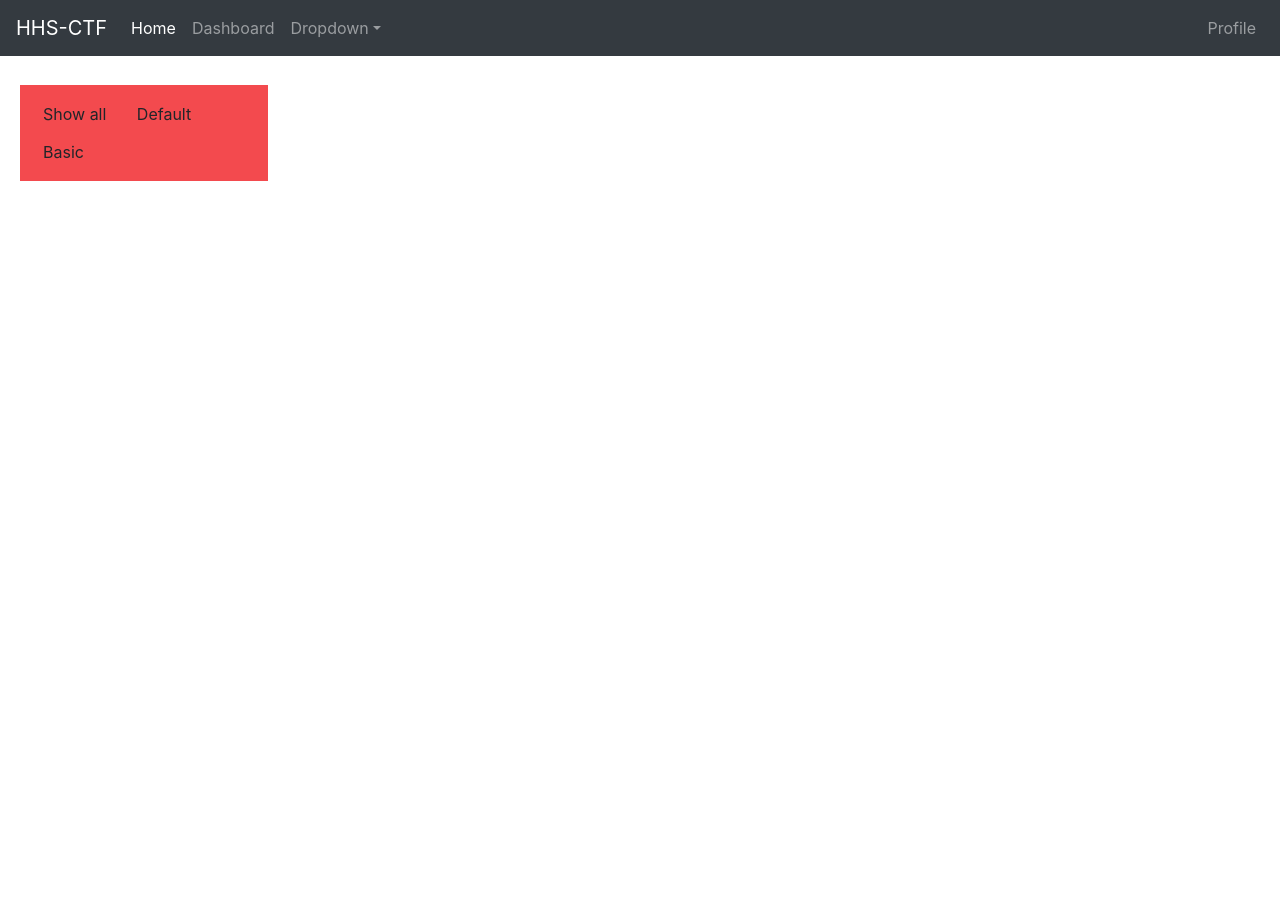
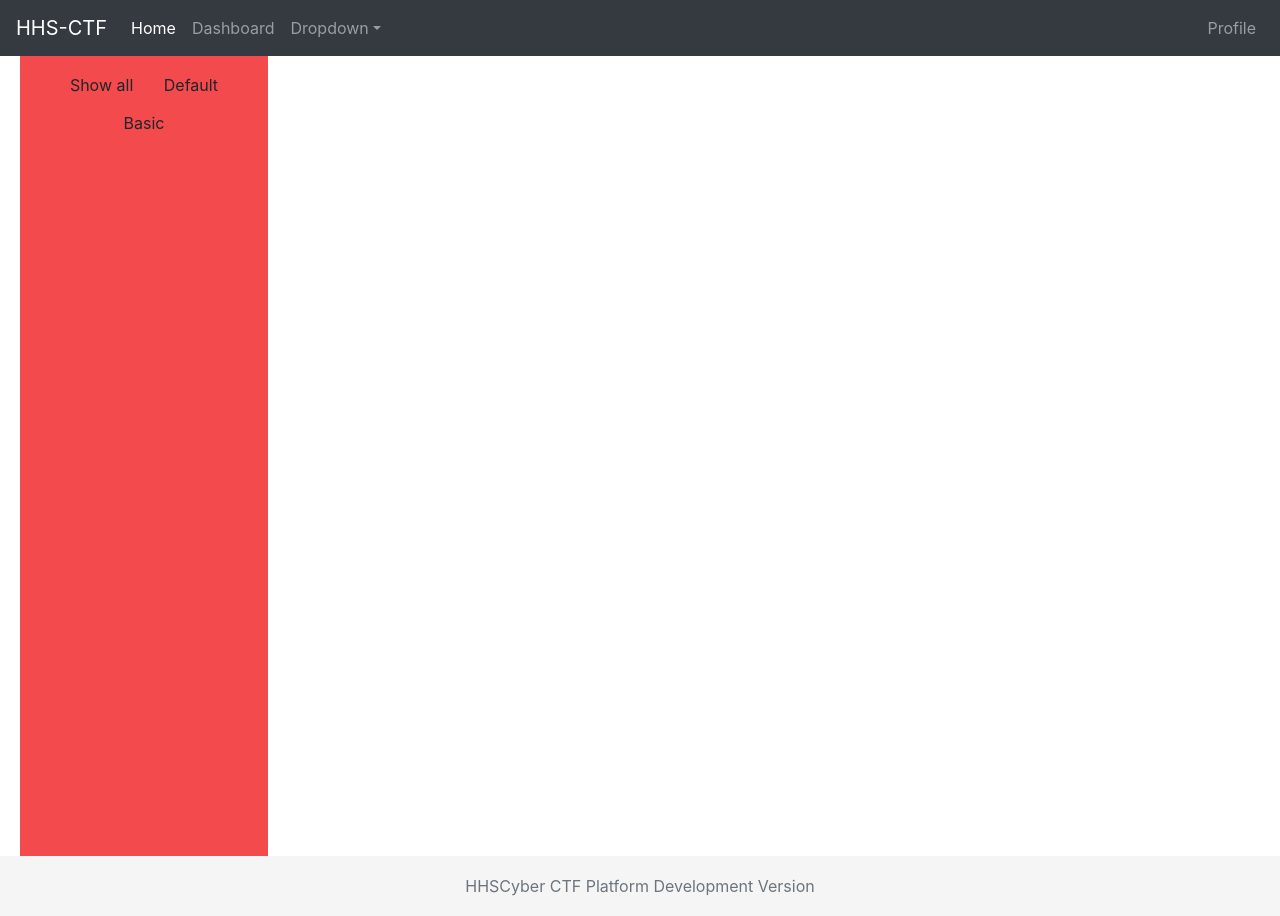
Before and after one commit to IdioticProphet/CTFE, a Flask app: page /dashboard in a window 1280 px wide. Run offline with Flask 2, Linux system fonts and the light colour scheme; the visitor is signed in with stand-in values (Sample User, id 1); data that the repository does not hold is empty; some libraries are stand-ins or nearby versions.

Commit message:
CSS changes here and there

```diff
--- a/app/static/css/dashboard.css
+++ b/app/static/css/dashboard.css
@@ -6,9 +6,9 @@
 				text-align: center;
 			}
 			body {
-				padding-top: 65px;
 				margin: 0;
 				text-align: center;
+				height: 100%;
 			}
 			head {
 			grid-area: top;
@@ -24,16 +24,16 @@
 			.main-container{
 				display: grid;
 				grid-template:
-					[row1-start] "ttop ttop" auto[row1-end]
-					[row2-start] "left right" auto[row2-end]
+					[row1-start] "left right" auto[row1-end]
 					/ 20% auto;
-					padding: 20px;
-
+				padding-right: 20px;
+				padding-left: 20px;
+				padding-bottom: 35px;
+				position: fixed;
+				height: 100%;
+				width: 100%;
 			}
 
-			.ttop {
-				grid-area: ttop;
-			}
 
 			.left {
 				font-size: 1.0em;
--- a/app/static/css/starter-template.css
+++ b/app/static/css/starter-template.css
@@ -1,9 +1,3 @@
 body {
-	padding-top: 3.5rem;
-	padding-bottom: 3.5rem;
-
+	padding-top: 50px;
 }
-.starter-template{
-	padding: 3rem 1.5rem;
-	text-align: center;
-}
--- a/app/templates/dashboard.html
+++ b/app/templates/dashboard.html
@@ -1,11 +1,9 @@
 {% extends "topindex.html"%}
 {% block head %}
 {{super()}}
+<script src="https://cdn.jsdelivr.net/npm/vue/dist/vue.js"></script>
 <link rel="stylesheet" href="{{ url_for("static", filename="css/dashboard.css") }}">
-<script src="https://ajax.googleapis.com/ajax/libs/jquery/3.4.1/jquery.min.js"></script>
-<script src="https://maxcdn.bootstrapcdn.com/bootstrap/3.3.7/js/bootstrap.min.js" integrity="sha384-Tc5IQib027qvyjSMfHjOMaLkfuWVxZxUPnCJA7l2mCWNIpG9mGCD8wGNIcPD7Txa" crossorigin="anonymous"></script>
-<script src="https://cdn.jsdelivr.net/npm/vue/dist/vue.js"></script>
-<link rel="stylesheet" href="https://stackpath.bootstrapcdn.com/bootstrap/4.3.1/css/bootstrap.min.css" integrity="sha384-ggOyR0iXCbMQv3Xipma34MD+dH/1fQ784/j6cY/iJTQUOhcWr7x9JvoRxT2MZw1T" crossorigin="anonymous">
+
 <script>
 
 Vue.component('problem-button', {
@@ -132,6 +130,9 @@ function addClass(element, name_to_add){
 function removeClass(element, name_to_remove){
 	element.classList.remove(name_to_remove);
 }
+$(document).ready(function () {
+filterSelection("all");
+});
 </script>
 <style>
 
@@ -141,12 +142,9 @@ function removeClass(element, name_to_remove){
 
 </style>
 {% endblock %}
-
+<body class="d-flex flex-column h-100">
 {%block content%}
-<body>
 <div id="app" class="main-container">
-<div id="modal-div">
-	</div>
 	<div class="left sidebar">
 		<div id="myBtnContainer">
 	<button class="btn active" onclick="filterSelection('all')"> Show all</button>
@@ -175,7 +173,9 @@ function removeClass(element, name_to_remove){
 	{% endif %}
 	{% endwith %}
 	</div>
+</div>
+<div id="modal-div">
+	</div>
+{%endblock%}
 
-</div>
 </body>
-{%endblock%}
--- a/app/templates/register.html
+++ b/app/templates/register.html
@@ -32,7 +32,7 @@
 		<div>
 			<p> {{ form.agreement(class="") }} {{ form.agreement.label }}<br></p>
 		</div>
-		{{ form.submit(class="btn btn-primary", type="submit", value="Submit") }}
+		{{ form.submit(class="btn btn-primary", type="submit", value="Submit") }}</br>
  </form>
  </div>
 {%endblock%}
--- a/app/templates/topindex.html
+++ b/app/templates/topindex.html
@@ -4,18 +4,30 @@
       {% block head %}
       <meta charset="utf-8">
       <meta name="viewport" content="width=device-width, initial-scale=1, shrink-to-fit=no">
-      <meta name="description" content="">
-      <meta name="author" content="Mark Otto, Jacob Thornton, and Bootstrap contributors">
-      <meta name="generator" content="Jekyll v3.8.5">
       <title>CTF Landing Page</title>
-      <link rel="canonical" href="https://getbootstrap.com/docs/4.3/examples/starter-template/">
-      <link href="{{ url_for('static', filename='css/bootstrap.min.css') }}" rel="stylesheet" crossorigin="anonymous">
-      <link href="{{ url_for('static', filename='css/starter-template.css') }}" rel="stylesheet">
-      <script src="{{ url_for('static', filename='js/jquery-3.3.1.slim.min.js') }}" ></script>
-      <script> window.jQuery || document.write(` <script src="{{ url_for('static' , filename='js/jquery-slim.min.js') }}"><\/script> `)</script>
-      <script src="{{ url_for('static' , filename='js/bootstrap.bundle.min.js') }}"></script>
-      <script type="text/javascript"  src="https:////getbootstrap.com/fdd0c88ebe3e8d05bb9847f1ae75bcb3aa7b16a3b1d94eb0026cc59dbb9e9fe4/inject.js"></script>
+	  <script src="https://code.jquery.com/jquery-3.3.1.slim.min.js" integrity="sha384-q8i/X+965DzO0rT7abK41JStQIAqVgRVzpbzo5smXKp4YfRvH+8abtTE1Pi6jizo" crossorigin="anonymous"></script>
+      <script src="https://cdnjs.cloudflare.com/ajax/libs/popper.js/1.14.7/umd/popper.min.js" integrity="sha384-UO2eT0CpHqdSJQ6hJty5KVphtPhzWj9WO1clHTMGa3JDZwrnQq4sF86dIHNDz0W1" crossorigin="anonymous"></script>
+	  <script src="https://maxcdn.bootstrapcdn.com/bootstrap/3.3.7/js/bootstrap.min.js" integrity="sha384-Tc5IQib027qvyjSMfHjOMaLkfuWVxZxUPnCJA7l2mCWNIpG9mGCD8wGNIcPD7Txa" crossorigin="anonymous"></script>
+	  <link rel="stylesheet" href="https://stackpath.bootstrapcdn.com/bootstrap/4.3.1/css/bootstrap.min.css" integrity="sha384-ggOyR0iXCbMQv3Xipma34MD+dH/1fQ784/j6cY/iJTQUOhcWr7x9JvoRxT2MZw1T" crossorigin="anonymous">
+	  <script> window.jQuery || document.write(` <script src="{{ url_for('static' , filename='js/jquery-slim.min.js') }}"><\/script> `)</script>
+
       <style>
+	  html {
+  position: relative;
+  min-height: 100%;
+		}
+body {
+  margin-bottom: 60px; /* Margin bottom by footer height */
+  padding-top: 56px;
+}
+.footer {
+  position: absolute;
+  bottom: 0;
+  width: 100%;
+  height: 60px; /* Set the fixed height of the footer here */
+  line-height: 60px; /* Vertically center the text there */
+  background-color: #f5f5f5;
+}
          .bd-placeholder-img {
          font-size: 1.125rem;
          text-anchor: middle;
@@ -33,17 +45,8 @@
       {% endblock %}
    </head>
 
-
-   <body>
-      {% block body %}
-
-      {%endblock%}
-   </body>
-   {% block content %}
-   {% endblock %}
-
-   <nav class="navbar navbar-expand-md navbar-dark bg-dark fixed-top">
-{%block nav%}
+   <nav style="margin-bottom: 20px" class="navbar navbar-expand-md navbar-dark bg-dark fixed-top">
+{%block body%}
          <a class="navbar-brand" href="/">HHS-CTF</a>
          <button class="navbar-toggler" type="button" data-toggle="collapse" data-target="#navbarsExampleDefault" aria-controls="navbarsExampleDefault" aria-expanded="false" aria-label="Toggle navigation">
          <span class="navbar-toggler-icon"></span>
@@ -89,5 +92,12 @@
             {% endif %}
          </div>
       </nav>
+   {% block content %}
+   {% endblock %}
+   <footer class="footer">
+  <div class="container">
+    <span class="text-muted">HHSCyber CTF Platform Development Version</span>
+  </div>
+</footer>
  {%endblock%}
 </html>
```
Also changed, not shown: app/templates/create_problem.html (+13 -6 lines).
